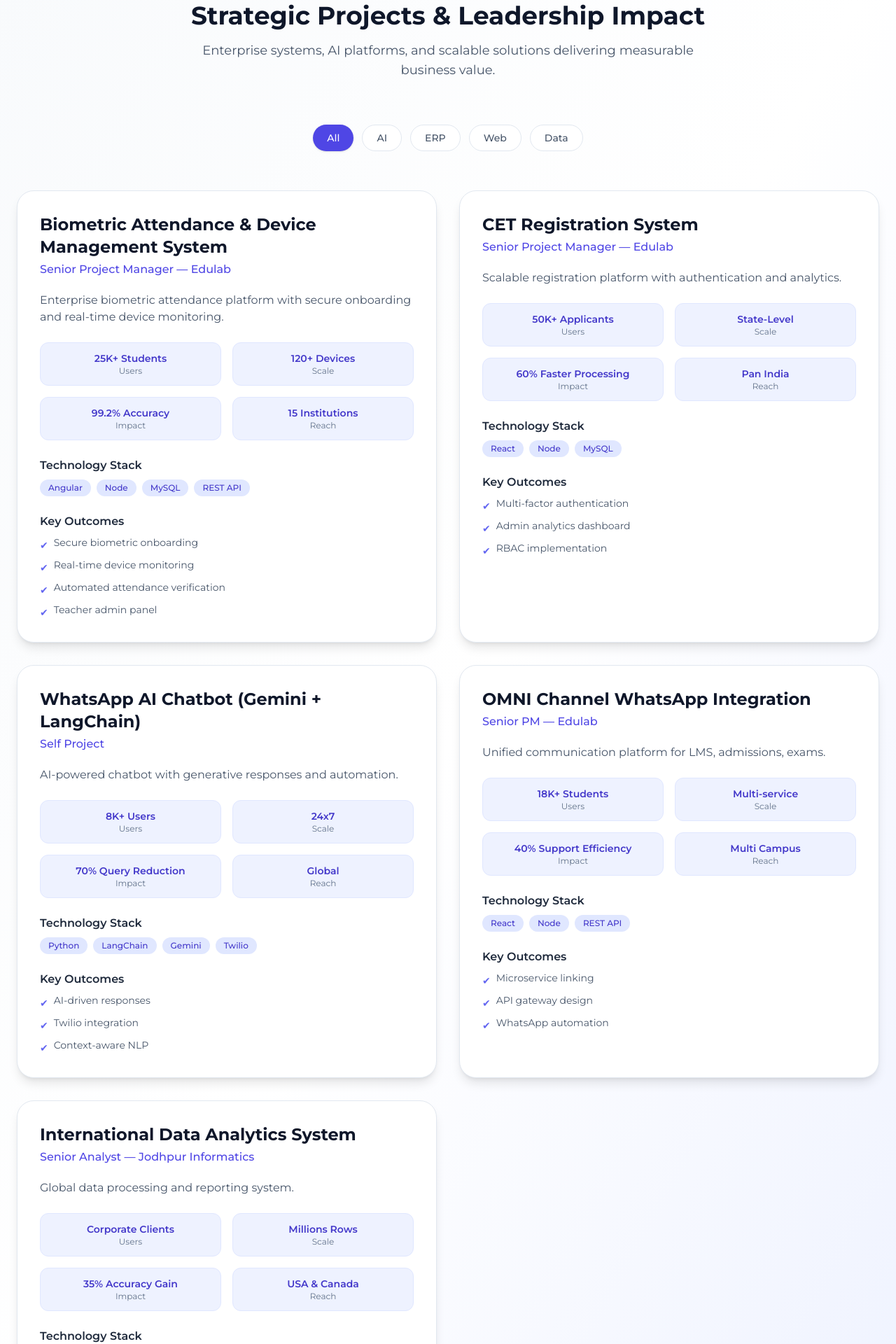
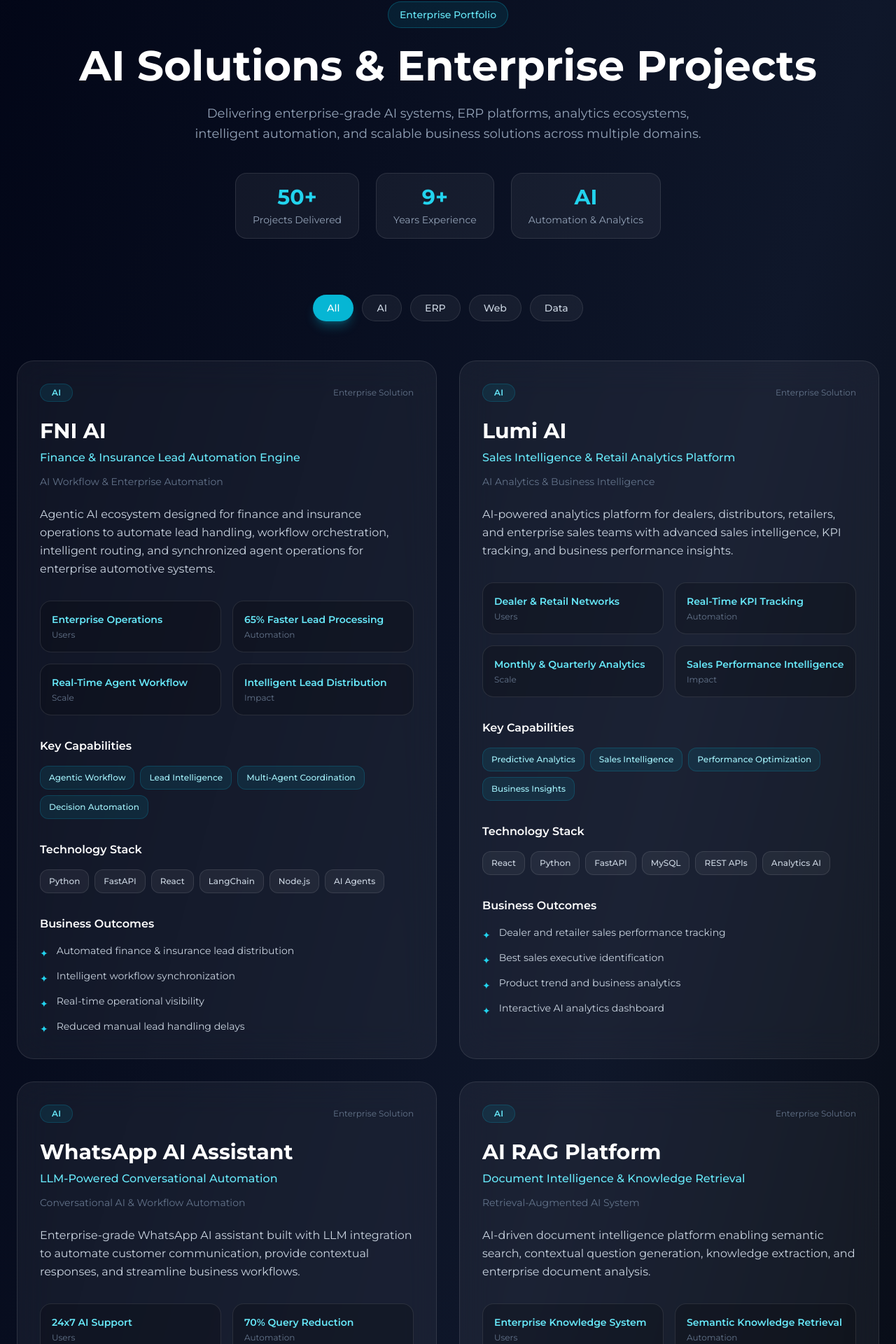
Before and after one commit to SkkJodhpur/skkjodhpur.github.io, a React (Create React App) app: page / in a window 1280 px wide. Shown: the part 8470-10390 px from the top of the page at 70% size. Built offline with nearby package versions, Linux system fonts and the light colour scheme.

Commit message:
UPdate
UPdate

```diff
--- a/src/components/Projects.js
+++ b/src/components/Projects.js
@@ -5,116 +5,271 @@
   const [visible, setVisible] = useState([]);
 
   const projects = [
+    /* =========================
+       NEW AI ENTERPRISE PROJECTS
+    ========================== */
+
+    {
+      title: "FNI AI",
+      subtitle: "Finance & Insurance Lead Automation Engine",
+      category: "AI",
+      role: "AI Workflow & Enterprise Automation",
+      description:
+        "Agentic AI ecosystem designed for finance and insurance operations to automate lead handling, workflow orchestration, intelligent routing, and synchronized agent operations for enterprise automotive systems.",
+      technologies: [
+        "Python",
+        "FastAPI",
+        "React",
+        "LangChain",
+        "Node.js",
+        "AI Agents",
+      ],
+      metrics: {
+        users: "Enterprise Operations",
+        automation: "65% Faster Lead Processing",
+        scale: "Real-Time Agent Workflow",
+        impact: "Intelligent Lead Distribution",
+      },
+      aiCapabilities: [
+        "Agentic Workflow",
+        "Lead Intelligence",
+        "Multi-Agent Coordination",
+        "Decision Automation",
+      ],
+      achievements: [
+        "Automated finance & insurance lead distribution",
+        "Intelligent workflow synchronization",
+        "Real-time operational visibility",
+        "Reduced manual lead handling delays",
+      ],
+    },
+
+    {
+      title: "Lumi AI",
+      subtitle: "Sales Intelligence & Retail Analytics Platform",
+      category: "AI",
+      role: "AI Analytics & Business Intelligence",
+      description:
+        "AI-powered analytics platform for dealers, distributors, retailers, and enterprise sales teams with advanced sales intelligence, KPI tracking, and business performance insights.",
+      technologies: [
+        "React",
+        "Python",
+        "FastAPI",
+        "MySQL",
+        "REST APIs",
+        "Analytics AI",
+      ],
+      metrics: {
+        users: "Dealer & Retail Networks",
+        automation: "Real-Time KPI Tracking",
+        scale: "Monthly & Quarterly Analytics",
+        impact: "Sales Performance Intelligence",
+      },
+      aiCapabilities: [
+        "Predictive Analytics",
+        "Sales Intelligence",
+        "Performance Optimization",
+        "Business Insights",
+      ],
+      achievements: [
+        "Dealer and retailer sales performance tracking",
+        "Best sales executive identification",
+        "Product trend and business analytics",
+        "Interactive AI analytics dashboard",
+      ],
+    },
+
+    {
+      title: "WhatsApp AI Assistant",
+      subtitle: "LLM-Powered Conversational Automation",
+      category: "AI",
+      role: "Conversational AI & Workflow Automation",
+      description:
+        "Enterprise-grade WhatsApp AI assistant built with LLM integration to automate customer communication, provide contextual responses, and streamline business workflows.",
+      technologies: [
+        "LangChain",
+        "Gemini",
+        "Python",
+        "Twilio",
+        "LLM",
+        "Vector Database",
+      ],
+      metrics: {
+        users: "24x7 AI Support",
+        automation: "70% Query Reduction",
+        scale: "Multi-Workflow Automation",
+        impact: "Context-Aware Conversations",
+      },
+      aiCapabilities: [
+        "LLM Integration",
+        "Conversational AI",
+        "Memory-Aware Responses",
+        "Workflow Automation",
+      ],
+      achievements: [
+        "AI-powered contextual responses",
+        "WhatsApp workflow integration",
+        "Multi-step conversational intelligence",
+        "Business process automation",
+      ],
+    },
+
+    {
+      title: "AI RAG Platform",
+      subtitle: "Document Intelligence & Knowledge Retrieval",
+      category: "AI",
+      role: "Retrieval-Augmented AI System",
+      description:
+        "AI-driven document intelligence platform enabling semantic search, contextual question generation, knowledge extraction, and enterprise document analysis.",
+      technologies: [
+        "FastAPI",
+        "LangChain",
+        "LlamaIndex",
+        "Vector DB",
+        "Python",
+        "AI Models",
+      ],
+      metrics: {
+        users: "Enterprise Knowledge System",
+        automation: "Semantic Knowledge Retrieval",
+        scale: "Large Document Processing",
+        impact: "AI-Powered Insights",
+      },
+      aiCapabilities: [
+        "RAG Architecture",
+        "Semantic Search",
+        "Knowledge Extraction",
+        "Document Intelligence",
+      ],
+      achievements: [
+        "Automated contextual question generation",
+        "Semantic document understanding pipeline",
+        "Enterprise knowledge indexing",
+        "AI-assisted document workflows",
+      ],
+    },
+
+    /* =========================
+       OLD PROJECTS
+    ========================== */
+
     {
       title: "Biometric Attendance & Device Management System",
+      subtitle: "Enterprise Attendance Ecosystem",
       category: "ERP",
       role: "Senior Project Manager — Edulab",
       description:
-        "Enterprise biometric attendance platform with secure onboarding and real-time device monitoring.",
+        "Enterprise biometric attendance platform with secure onboarding, device management, and real-time attendance monitoring across institutions.",
       technologies: ["Angular", "Node", "MySQL", "REST API"],
       metrics: {
         users: "25K+ Students",
+        automation: "Automated Attendance",
         scale: "120+ Devices",
         impact: "99.2% Accuracy",
-        reach: "15 Institutions",
       },
+      aiCapabilities: [
+        "Real-Time Monitoring",
+        "Automation Workflow",
+        "Secure Authentication",
+      ],
       achievements: [
         "Secure biometric onboarding",
         "Real-time device monitoring",
         "Automated attendance verification",
-        "Teacher admin panel",
+        "Teacher admin dashboard",
       ],
     },
 
     {
       title: "CET Registration System",
+      subtitle: "Scalable Examination Registration Platform",
       category: "Web",
       role: "Senior Project Manager — Edulab",
       description:
-        "Scalable registration platform with authentication and analytics.",
+        "Scalable examination registration platform with authentication, analytics dashboard, and high-volume application handling.",
       technologies: ["React", "Node", "MySQL"],
       metrics: {
         users: "50K+ Applicants",
-        scale: "State-Level",
-        impact: "60% Faster Processing",
-        reach: "Pan India",
+        automation: "60% Faster Processing",
+        scale: "State-Level Platform",
+        impact: "Pan India Reach",
       },
+      aiCapabilities: [
+        "Analytics Dashboard",
+        "Authentication System",
+        "Workflow Optimization",
+      ],
       achievements: [
         "Multi-factor authentication",
         "Admin analytics dashboard",
         "RBAC implementation",
-      ],
-    },
-
-    {
-      title: "WhatsApp AI Chatbot (Gemini + LangChain)",
-      category: "AI",
-      role: "Self Project",
-      description:
-        "AI-powered chatbot with generative responses and automation.",
-      technologies: ["Python", "LangChain", "Gemini", "Twilio"],
-      metrics: {
-        users: "8K+ Users",
-        scale: "24x7",
-        impact: "70% Query Reduction",
-        reach: "Global",
-      },
-      achievements: [
-        "AI-driven responses",
-        "Twilio integration",
-        "Context-aware NLP",
+        "High-scale applicant processing",
       ],
     },
 
     {
       title: "OMNI Channel WhatsApp Integration",
+      subtitle: "Unified Communication Ecosystem",
       category: "ERP",
       role: "Senior PM — Edulab",
       description:
-        "Unified communication platform for LMS, admissions, exams.",
+        "Unified communication system integrating LMS, admissions, examinations, and notifications into a centralized WhatsApp ecosystem.",
       technologies: ["React", "Node", "REST API"],
       metrics: {
         users: "18K+ Students",
-        scale: "Multi-service",
-        impact: "40% Support Efficiency",
-        reach: "Multi Campus",
+        automation: "40% Support Efficiency",
+        scale: "Multi-Service Integration",
+        impact: "Multi Campus Operations",
       },
+      aiCapabilities: [
+        "Workflow Automation",
+        "API Gateway",
+        "Communication Integration",
+      ],
       achievements: [
-        "Microservice linking",
-        "API gateway design",
-        "WhatsApp automation",
+        "Microservice communication linking",
+        "API gateway architecture",
+        "WhatsApp automation workflows",
+        "Cross-platform integration",
       ],
     },
 
     {
       title: "International Data Analytics System",
+      subtitle: "Global Reporting & Data Intelligence",
       category: "Data",
       role: "Senior Analyst — Jodhpur Informatics",
       description:
-        "Global data processing and reporting system.",
+        "Global analytics and reporting system for large-scale data normalization, reporting, and operational intelligence across international business operations.",
       technologies: ["MySQL", "Excel", "HTML", "CSS"],
       metrics: {
         users: "Corporate Clients",
-        scale: "Millions Rows",
-        impact: "35% Accuracy Gain",
-        reach: "USA & Canada",
+        automation: "Data Processing Optimization",
+        scale: "Millions of Records",
+        impact: "35% Accuracy Improvement",
       },
+      aiCapabilities: [
+        "Data Intelligence",
+        "Reporting Automation",
+        "Data Normalization",
+      ],
       achievements: [
-        "Data normalization",
-        "Quality improvement",
-        "Client reporting",
+        "Large-scale data normalization",
+        "Global client reporting system",
+        "Quality improvement workflows",
+        "Analytics optimization",
       ],
     },
   ];
 
   const filters = ["All", "AI", "ERP", "Web", "Data"];
 
-  /* Scroll Reveal */
   useEffect(() => {
     const observer = new IntersectionObserver(
       (entries) => {
         entries.forEach((e) => {
           const id = Number(e.target.dataset.id);
+
           if (e.isIntersecting) {
             setVisible((prev) => [...new Set([...prev, id])]);
           }
@@ -138,122 +293,226 @@
   return (
     <section
       id="projects"
-      className="py-24 bg-gradient-to-br from-slate-50 via-white to-indigo-50"
+      className="py-24 bg-gradient-to-br from-slate-950 via-slate-900 to-black text-white"
     >
       <div className="max-w-7xl mx-auto px-6">
 
         {/* Header */}
-        <div className="text-center mb-16">
-          <h2 className="text-4xl font-bold text-slate-900 mb-4">
-            Strategic Projects & Leadership Impact
+        <div className="text-center mb-20">
+
+          <span className="inline-flex items-center px-4 py-2 rounded-full border border-cyan-500/30 bg-cyan-500/10 text-cyan-300 text-sm font-medium mb-6">
+            Enterprise Portfolio
+          </span>
+
+          <h2 className="text-5xl md:text-6xl font-bold leading-tight mb-6">
+            AI Solutions & Enterprise Projects
           </h2>
-          <p className="text-lg text-slate-600 max-w-3xl mx-auto">
-            Enterprise systems, AI platforms, and scalable solutions
-            delivering measurable business value.
+
+          <p className="text-slate-400 text-lg max-w-3xl mx-auto leading-relaxed">
+            Delivering enterprise-grade AI systems, ERP platforms,
+            analytics ecosystems, intelligent automation, and scalable
+            business solutions across multiple domains.
           </p>
+
+          {/* Stats */}
+          <div className="flex flex-wrap justify-center gap-6 mt-10">
+
+            <div className="bg-white/5 border border-white/10 rounded-2xl px-6 py-4">
+              <h3 className="text-3xl font-bold text-cyan-400">50+</h3>
+              <p className="text-slate-400 text-sm mt-1">
+                Projects Delivered
+              </p>
+            </div>
+
+            <div className="bg-white/5 border border-white/10 rounded-2xl px-6 py-4">
+              <h3 className="text-3xl font-bold text-cyan-400">9+</h3>
+              <p className="text-slate-400 text-sm mt-1">
+                Years Experience
+              </p>
+            </div>
+
+            <div className="bg-white/5 border border-white/10 rounded-2xl px-6 py-4">
+              <h3 className="text-3xl font-bold text-cyan-400">AI</h3>
+              <p className="text-slate-400 text-sm mt-1">
+                Automation & Analytics
+              </p>
+            </div>
+
+          </div>
+
         </div>
 
         {/* Filters */}
         <div className="flex flex-wrap justify-center gap-3 mb-14">
-          {filters.map((f) => (
+
+              {filters.map((f) => (
             <button
               key={f}
               onClick={() => setActiveFilter(f)}
-              className={`px-5 py-2 rounded-full text-sm font-medium transition ${
+              className={`px-5 py-2 rounded-full text-sm font-medium transition-all duration-300 ${
                 activeFilter === f
-                  ? "bg-indigo-600 text-white shadow"
-                  : "bg-white border border-slate-200 text-slate-600 hover:border-indigo-400"
+                  ? "bg-cyan-500 text-white shadow-lg shadow-cyan-500/30"
+                  : "bg-white/5 border border-white/10 text-slate-300 hover:border-cyan-400 hover:text-white"
               }`}
             >
               {f}
             </button>
           ))}
+
         </div>
 
         {/* Grid */}
-        <div className="grid md:grid-cols-2 gap-8">
+        <div className="grid lg:grid-cols-2 gap-8">
 
           {filtered.map((project, index) => (
+
             <div
               key={index}
               data-id={index}
-              className={`project-card rounded-3xl bg-white border border-slate-200 shadow-lg p-8 transition-all duration-700 ${
+              className={`project-card group relative overflow-hidden rounded-3xl border border-white/10 bg-white/5 backdrop-blur-xl p-8 transition-all duration-700 hover:-translate-y-2 hover:border-cyan-400/40 hover:shadow-2xl hover:shadow-cyan-500/10 ${
                 visible.includes(index)
                   ? "opacity-100 translate-y-0"
-                  : "opacity-0 translate-y-6"
+                  : "opacity-0 translate-y-8"
               }`}
             >
-              {/* Header */}
-              <div className="mb-5">
-                <h3 className="text-2xl font-bold text-slate-900 mb-1">
+
+              {/* Hover Glow */}
+              <div className="absolute inset-0 bg-gradient-to-br from-cyan-500/5 via-transparent to-indigo-500/5 opacity-0 group-hover:opacity-100 transition duration-500"></div>
+
+              {/* Top */}
+              <div className="relative z-10 flex items-center justify-between mb-6">
+
+                <span className="px-4 py-1 rounded-full bg-cyan-500/10 border border-cyan-500/20 text-cyan-300 text-xs font-semibold uppercase tracking-wide">
+                  {project.category}
+                </span>
+
+                <span className="text-xs text-slate-500">
+                  Enterprise Solution
+                </span>
+
+              </div>
+
+              {/* Title */}
+              <div className="relative z-10 mb-6">
+
+                <h3 className="text-3xl font-bold text-white mb-2">
                   {project.title}
                 </h3>
 
-                <p className="text-indigo-600 font-medium">
+                <p className="text-cyan-300 font-medium mb-3">
+                  {project.subtitle}
+                </p>
+
+                <p className="text-sm text-slate-500">
                   {project.role}
                 </p>
+
               </div>
 
               {/* Description */}
-              <p className="text-slate-600 mb-6">
+              <p className="relative z-10 text-slate-300 leading-relaxed mb-8">
                 {project.description}
               </p>
 
               {/* Metrics */}
-              <div className="grid grid-cols-2 gap-4 mb-6 text-sm">
+              <div className="relative z-10 grid grid-cols-2 gap-4 mb-8">
 
                 {Object.entries(project.metrics).map(([k, v], i) => (
+
                   <div
                     key={i}
-                    className="bg-indigo-50 border border-indigo-100 rounded-xl p-3 text-center"
+                    className="rounded-2xl border border-white/10 bg-black/20 p-4"
                   >
-                    <p className="font-semibold text-indigo-700">
+                    <p className="text-cyan-300 font-semibold text-sm mb-1">
                       {v}
                     </p>
-                    <p className="text-xs text-slate-500 capitalize">
+
+                    <p className="text-slate-500 text-xs capitalize">
                       {k}
                     </p>
                   </div>
+
                 ))}
 
               </div>
 
-              {/* Tech Stack */}
-              <div className="mb-6">
-                <h4 className="font-semibold text-slate-800 mb-2">
+              {/* AI Capabilities */}
+              <div className="relative z-10 mb-8">
+
+                <h4 className="text-white font-semibold mb-4">
+                  Key Capabilities
+                </h4>
+
+                <div className="flex flex-wrap gap-2">
+
+                  {project.aiCapabilities.map((item, i) => (
+
+                    <span
+                      key={i}
+                      className="px-3 py-2 rounded-xl text-xs font-medium bg-cyan-500/10 border border-cyan-500/20 text-cyan-200"
+                    >
+                      {item}
+                    </span>
+
+                  ))}
+
+                </div>
+
+              </div>
+
+              {/* Stack */}
+              <div className="relative z-10 mb-8">
+
+                <h4 className="text-white font-semibold mb-4">
                   Technology Stack
                 </h4>
 
                 <div className="flex flex-wrap gap-2">
-                  {project.technologies.map((t, i) => (
+
+                  {project.technologies.map((tech, i) => (
+
                     <span
                       key={i}
-                      className="px-3 py-1 text-xs rounded-full bg-indigo-100 text-indigo-700 font-medium"
+                      className="px-3 py-2 rounded-xl text-xs font-medium bg-white/5 border border-white/10 text-slate-300"
                     >
-                      {t}
+                      {tech}
                     </span>
+
                   ))}
+
                 </div>
+
               </div>
 
               {/* Achievements */}
-              <div>
-                <h4 className="font-semibold text-slate-800 mb-2">
-                  Key Outcomes
+              <div className="relative z-10">
+
+                <h4 className="text-white font-semibold mb-4">
+                  Business Outcomes
                 </h4>
 
-                <ul className="space-y-2 text-sm text-slate-600">
-                  {project.achievements.map((a, i) => (
-                    <li key={i} className="flex items-start gap-2">
-                      <span className="text-indigo-500 mt-1">✔</span>
-                      {a}
+                <ul className="space-y-3">
+
+                  {project.achievements.map((achievement, i) => (
+
+                    <li
+                      key={i}
+                      className="flex items-start gap-3 text-slate-300 text-sm"
+                    >
+                      <span className="text-cyan-400 mt-1">✦</span>
+                      {achievement}
                     </li>
+
                   ))}
+
                 </ul>
+
               </div>
 
             </div>
+
           ))}
+
         </div>
 
       </div>
```
